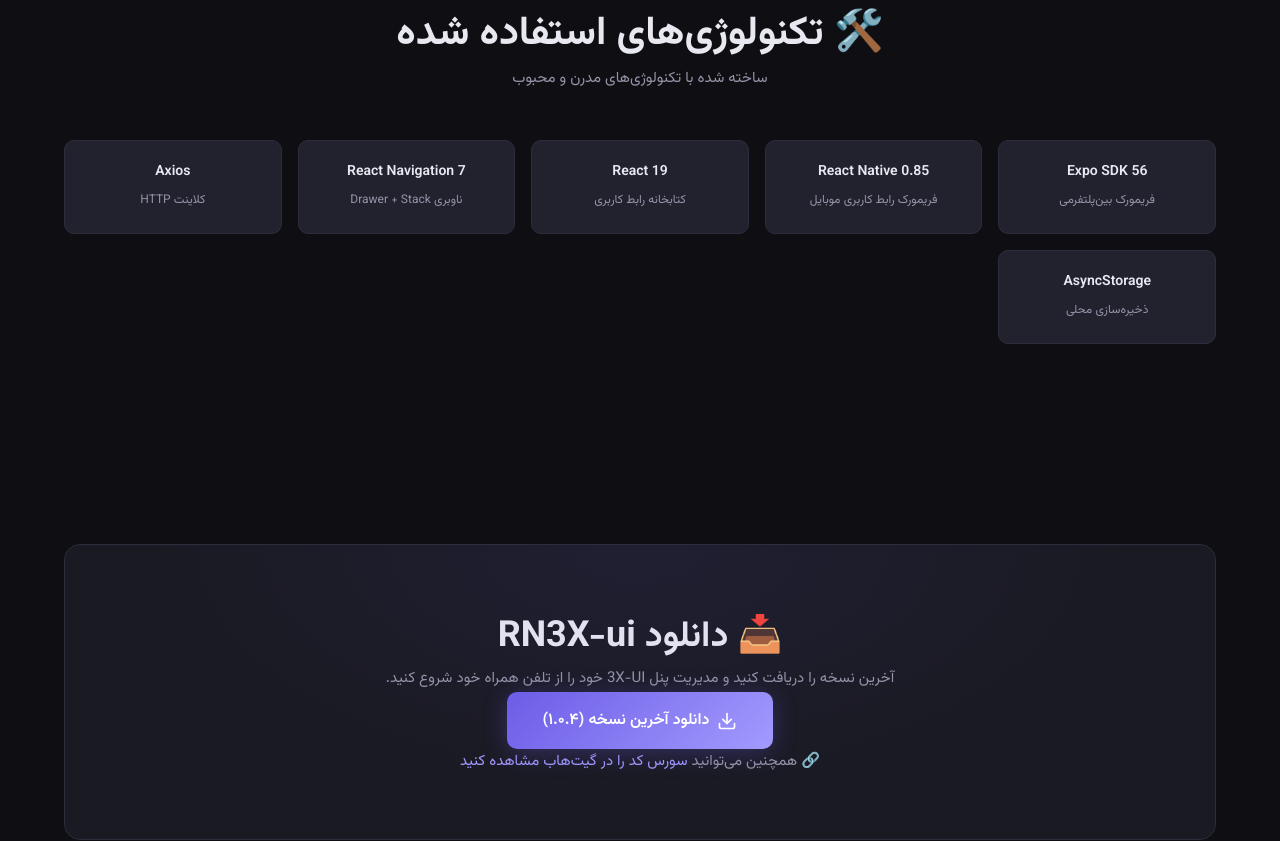
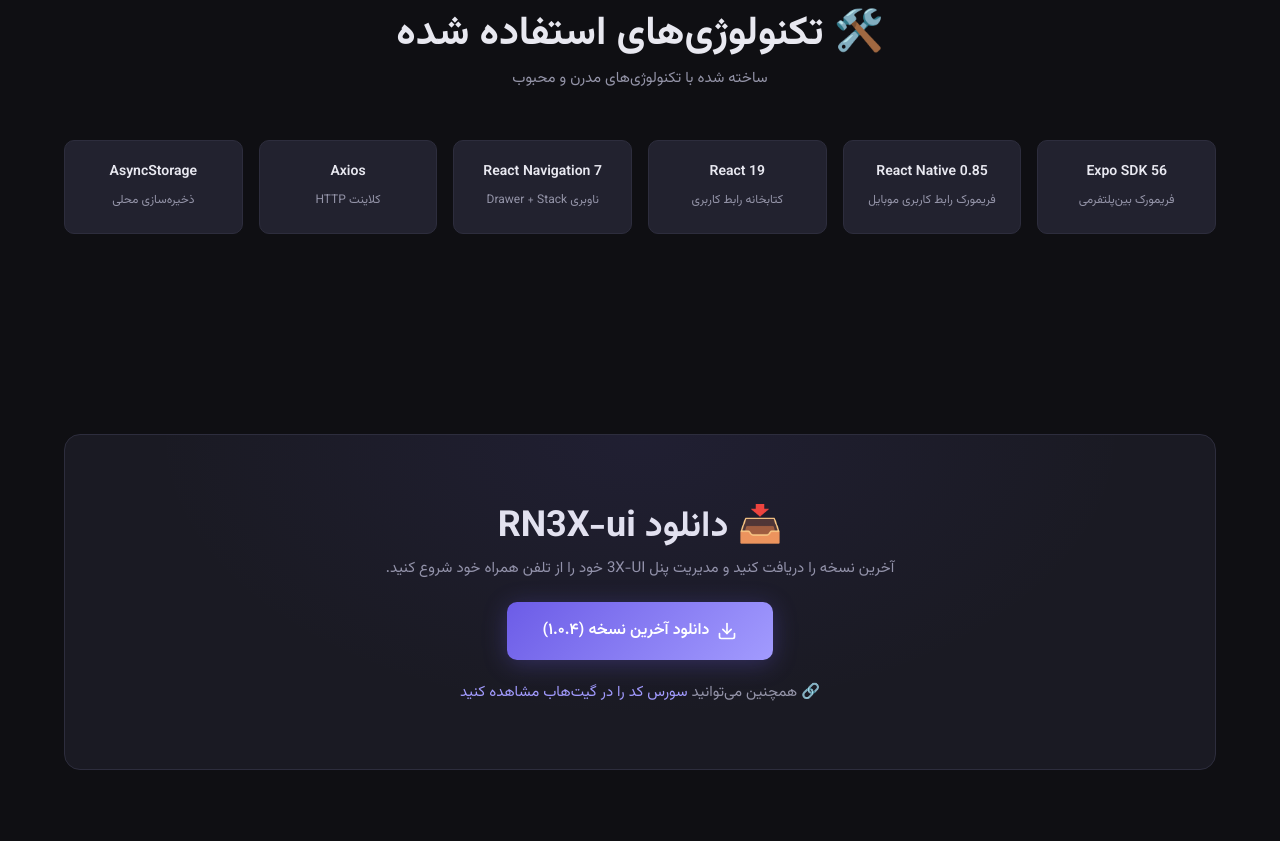
Before and after one commit to miladtahanian/RN3X-ui, a website: page docs/index.html in a window 1280 px wide. Shown: the part 2517-3358 px from the top of the page. Drawn offline with Linux system fonts and the light colour scheme.

Commit message:
Update index.html

```diff
--- a/docs/index.html
+++ b/docs/index.html
@@ -186,6 +186,7 @@
       box-shadow: 0 4px 24px var(--accent-glow);
       padding: 16px 36px;
       font-size: 16px;
+      margin: 20px;
     }
 
     .btn-download:hover { transform: translateY(-2px); box-shadow: 0 8px 40px var(--accent-glow); }
@@ -253,7 +254,7 @@
 
     .tech-grid {
       display: grid;
-      grid-template-columns: repeat(auto-fit, minmax(200px, 1fr));
+      grid-template-columns: repeat(auto-fit, minmax(150px, 1fr));
       gap: 16px;
     }
 
@@ -471,7 +472,7 @@
         <div class="feature-icon">🌙</div>
         <h3 class="fa">تم تیره</h3>
         <h3 class="en">Dark Theme</h3>
-        <p class="fa">رابط کاربری تیره و مدرن با انیمیشن‌های روان و پالت رنگی精心 طراحی شده</p>
+        <p class="fa">رابط کاربری تیره و مدرن با انیمیشن‌های روان و پالت رنگی طراحی شده</p>
         <p class="en">Modern, eye-friendly dark UI with smooth animations and a carefully designed color palette.</p>
       </div>
 
```
